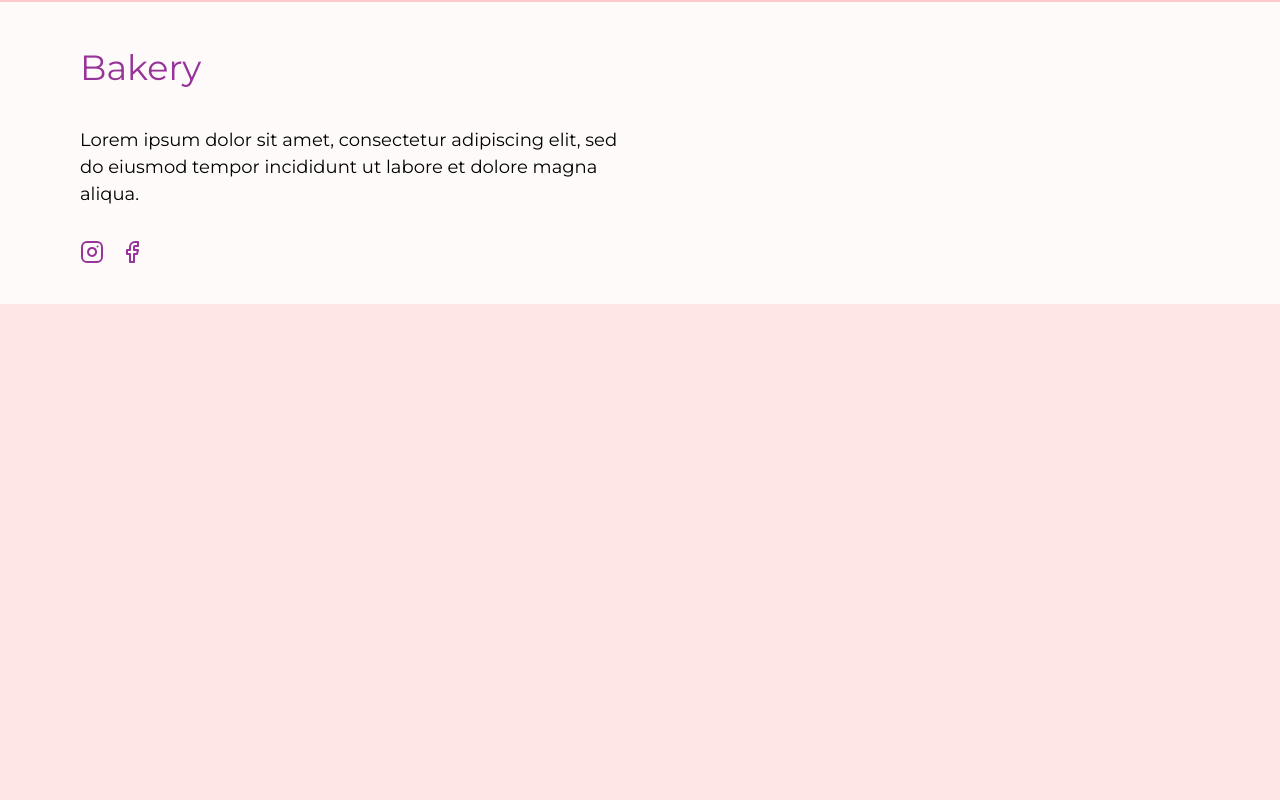
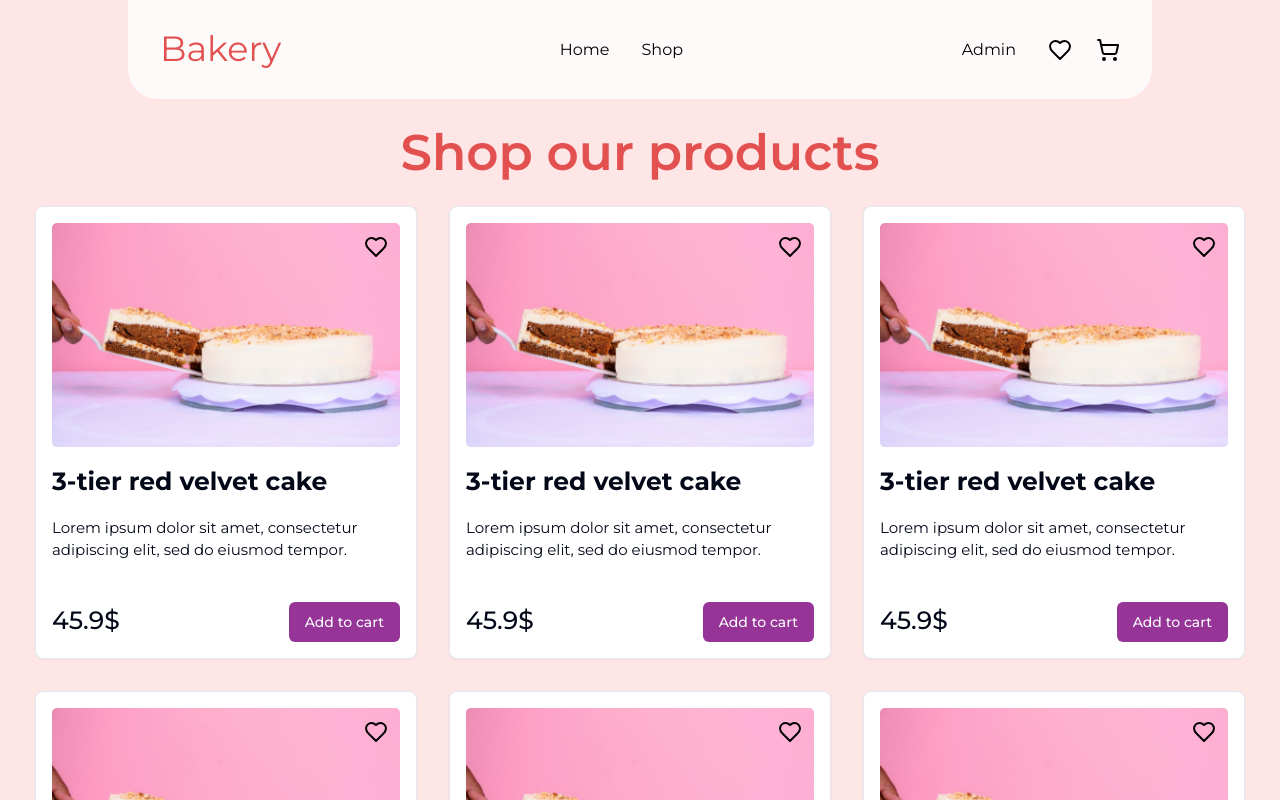
Before and after one commit to xSenny/bakery, a Next.js app: page /shop in a window 1280 px wide. Shown: the top 800 px of the page. Built offline with nearby package versions, Linux system fonts and the light colour scheme.

Commit message:
Added the mockup products

```diff
--- a/app/(root)/layout.tsx
+++ /dev/null
@@ -1,14 +0,0 @@
-import Footer from "@/components/footer";
-
-export default function RootLayout({
-  children,
-}: Readonly<{
-  children: React.ReactNode;
-}>) {
-  return (
-    <>
-      {children}
-      <Footer />
-    </>
-  );
-}
--- a/app/(root)/page.tsx
+++ b/app/(root)/page.tsx
@@ -8,7 +8,7 @@ export default function Home() {
     <main className="w-full min-h-screen bg-foreground">
       <Hero />
       <ProductsOverview />
-
+      <Footer />
     </main>
   );
 }
--- a/app/(root)/shop/page.tsx
+++ b/app/(root)/shop/page.tsx
@@ -1,11 +1,115 @@
 import Header from '@/components/header'
+import ProductCard from '@/components/product-card'
 import React from 'react'
 
+
+const getMockupProducts = () => {
+  return [
+    {
+      _id: '01',
+      thumbnail: '/assets/images/product.png',
+      name: '3-tier red velvet cake',
+      description: 'Lorem ipsum dolor sit amet, consectetur adipiscing elit, sed do eiusmod tempor.',
+      price: 45.90
+    },
+    {
+      _id: '02',
+      thumbnail: '/assets/images/product.png',
+      name: '3-tier red velvet cake',
+      description: 'Lorem ipsum dolor sit amet, consectetur adipiscing elit, sed do eiusmod tempor.',
+      price: 45.90
+    },
+    {
+      _id: '03',
+      thumbnail: '/assets/images/product.png',
+      name: '3-tier red velvet cake',
+      description: 'Lorem ipsum dolor sit amet, consectetur adipiscing elit, sed do eiusmod tempor.',
+      price: 45.90
+    },
+    {
+      _id: '04',
+      thumbnail: '/assets/images/product.png',
+      name: '3-tier red velvet cake',
+      description: 'Lorem ipsum dolor sit amet, consectetur adipiscing elit, sed do eiusmod tempor.',
+      price: 45.90
+    },
+    {
+      _id: '05',
+      thumbnail: '/assets/images/product.png',
+      name: '3-tier red velvet cake',
+      description: 'Lorem ipsum dolor sit amet, consectetur adipiscing elit, sed do eiusmod tempor.',
+      price: 45.90
+    },
+    {
+      _id: '06',
+      thumbnail: '/assets/images/product.png',
+      name: '3-tier red velvet cake',
+      description: 'Lorem ipsum dolor sit amet, consectetur adipiscing elit, sed do eiusmod tempor.',
+      price: 45.90
+    },
+    {
+      _id: '07',
+      thumbnail: '/assets/images/product.png',
+      name: '3-tier red velvet cake',
+      description: 'Lorem ipsum dolor sit amet, consectetur adipiscing elit, sed do eiusmod tempor.',
+      price: 45.90
+    },
+    {
+      _id: '08',
+      thumbnail: '/assets/images/product.png',
+      name: '3-tier red velvet cake',
+      description: 'Lorem ipsum dolor sit amet, consectetur adipiscing elit, sed do eiusmod tempor.',
+      price: 45.90
+    },
+    {
+      _id: '09',
+      thumbnail: '/assets/images/product.png',
+      name: '3-tier red velvet cake',
+      description: 'Lorem ipsum dolor sit amet, consectetur adipiscing elit, sed do eiusmod tempor.',
+      price: 45.90
+    },
+    {
+      _id: '10',
+      thumbnail: '/assets/images/product.png',
+      name: '3-tier red velvet cake',
+      description: 'Lorem ipsum dolor sit amet, consectetur adipiscing elit, sed do eiusmod tempor.',
+      price: 45.90
+    },
+    {
+      _id: '11',
+      thumbnail: '/assets/images/product.png',
+      name: '3-tier red velvet cake',
+      description: 'Lorem ipsum dolor sit amet, consectetur adipiscing elit, sed do eiusmod tempor.',
+      price: 45.90
+    },
+    {
+      _id: '12',
+      thumbnail: '/assets/images/product.png',
+      name: '3-tier red velvet cake',
+      description: 'Lorem ipsum dolor sit amet, consectetur adipiscing elit, sed do eiusmod tempor.',
+      price: 45.90
+    }
+  ]
+}
+
 const ShopPage = () => {
+
+  const data = getMockupProducts()
+
   return (
-    <div>
-
-    </div>
+    <main className='min-h-screen bg-background flex gap-4 flex-col pb-10'>
+      <div className='justify-center flex'>
+        <Header />
+      </div>
+      <h1 className='text-center text-[30px] md:text-[40px] lg:text-[50px] font-semibold text-accent'>Shop our products</h1>
+      <div className='w-full h-full flex justify-center'>
+        <div className='grid grid-cols-1 md:grid-cols-2 lg:grid-cols-3 gap-8'>
+          {data.map(p => (
+            <ProductCard product={p}/>
+          ))}
+        </div>
+      </div>
+    </main>
   )
 }
 
--- a/components/header.tsx
+++ b/components/header.tsx
@@ -6,7 +6,7 @@ import React from 'react'
 
 const Header = () => {
   return (
-    <div className='hidden sm:flex w-full lg:w-[80%] rounded-b-[30px] h-[70px] lg:h-[99px] bg-foreground justify-between items-center px-8 text-black'>
+    <div className={`hidden sm:flex w-full lg:w-[80%] rounded-b-[30px] h-[70px] lg:h-[99px] bg-foreground justify-between items-center px-8 text-black`}>
       <h1 className="text-accent text-[35px] font-regular">Bakery</h1>
       <div className='flex gap-8'>
         {headerLinks.map((link, index) => (
```
